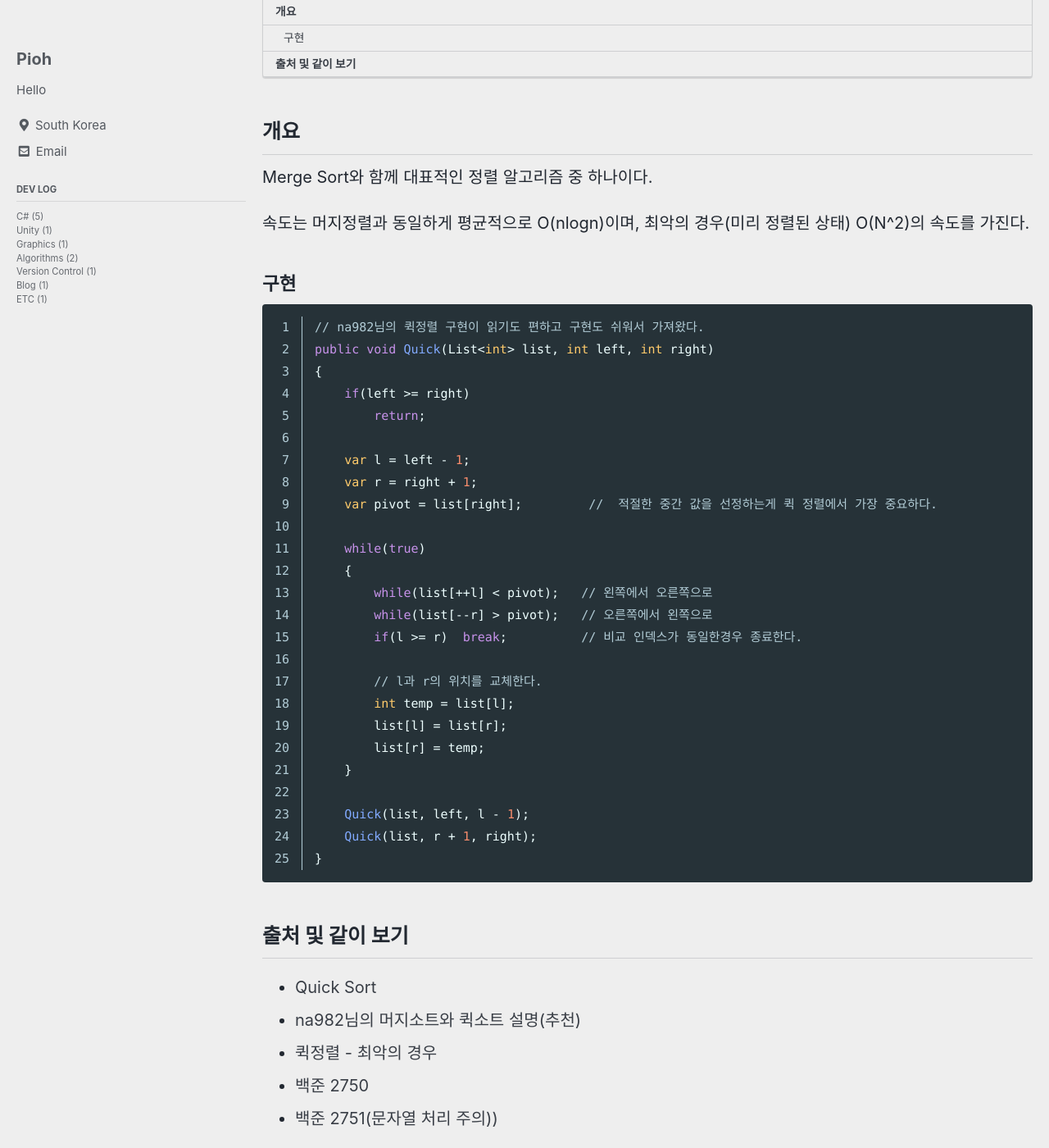
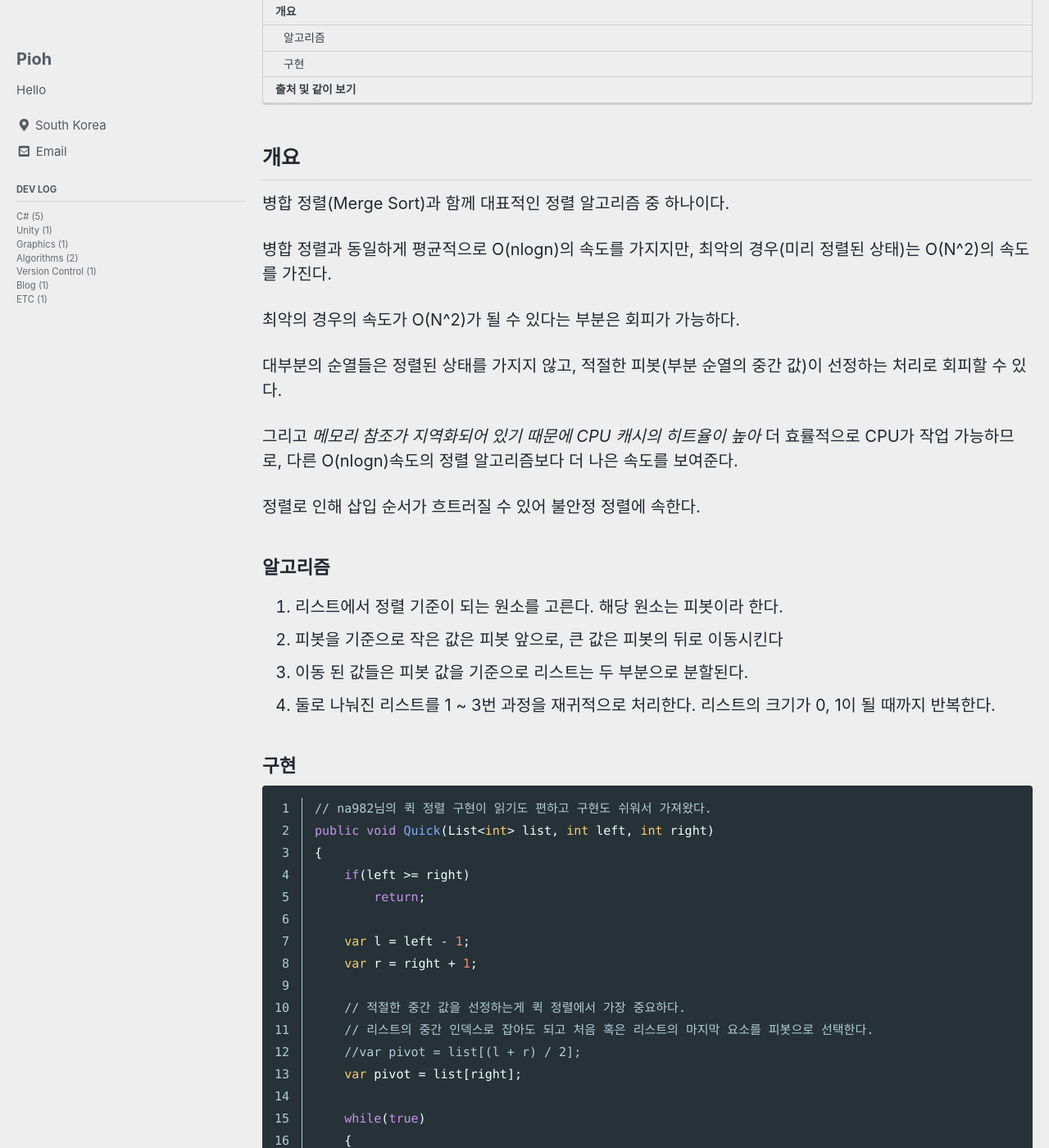
Before and after one commit to devpioh/devpioh.github.io, a Jekyll site: the page built from _posts/Devlog/Algorithms/2022-08-01-QuickSort.md, in a window 1280 px wide and 1400 px high, scrolled down 222 px. Shown: the whole window at 82% size. Built offline with Jekyll 4.4.1, drawn with Linux system fonts in a browser that asks for light colours; cached includes are drawn as plain includes; some web fonts are replaced; some of the changed text lies outside the part shown.

Commit message:
퀵 정렬

````diff
--- a/_posts/Devlog/Algorithms/2022-08-01-QuickSort.md
+++ b/_posts/Devlog/Algorithms/2022-08-01-QuickSort.md
@@ -13,16 +13,27 @@ tag:
 ---
 
 ## 개요
-Merge Sort와 함께 대표적인 정렬 알고리즘 중 하나이다.
+병합 정렬(Merge Sort)과 함께 대표적인 정렬 알고리즘 중 하나이다.
 
-속도는 머지정렬과 동일하게 평균적으로 O(nlogn)이며, 최악의 경우(미리 정렬된 상태) O(N^2)의 속도를 가진다.
+병합 정렬과 동일하게 평균적으로 O(nlogn)의 속도를 가지지만, 최악의 경우(미리 정렬된 상태)는 O(N^2)의 속도를 가진다.
 
+최악의 경우의 속도가 O(N^2)가 될 수 있다는 부분은 회피가 가능하다.
 
+대부분의 순열들은 정렬된 상태를 가지지 않고, 적절한 피봇(부분 순열의 중간 값)이 선정하는 처리로 회피할 수 있다.
 
+그리고 *메모리 참조가 지역화되어 있기 때문에 CPU 캐시의 히트율이 높아* 더 효률적으로 CPU가 작업 가능하므로, 다른 O(nlogn)속도의 정렬 알고리즘보다 더 나은 속도를 보여준다.
+
+정렬로 인해 삽입 순서가 흐트러질 수 있어 불안정 정렬에 속한다.
+
+### 알고리즘
+1. 리스트에서 정렬 기준이 되는 원소를 고른다. 해당 원소는 피봇이라 한다.
+2. 피봇을 기준으로 작은 값은 피봇 앞으로, 큰 값은 피봇의 뒤로 이동시킨다
+3. 이동 된 값들은 피봇 값을 기준으로 리스트는 두 부분으로 분할된다.
+4. 둘로 나눠진 리스트를 1 ~ 3번 과정을 재귀적으로 처리한다. 리스트의 크기가 0, 1이 될 때까지 반복한다.
 
 ### 구현
 ```cs
-// na982님의 퀵정렬 구현이 읽기도 편하고 구현도 쉬워서 가져왔다.
+// na982님의 퀵 정렬 구현이 읽기도 편하고 구현도 쉬워서 가져왔다.
 public void Quick(List<int> list, int left, int right)
 {
     if(left >= right)
@@ -30,13 +41,17 @@ public void Quick(List<int> list, int left, int right)
 
     var l = left - 1;
     var r = right + 1;
-    var pivot = list[right];         //  적절한 중간 값을 선정하는게 퀵 정렬에서 가장 중요하다.
+
+    // 적절한 중간 값을 선정하는게 퀵 정렬에서 가장 중요하다.
+    // 리스트의 중간 인덱스로 잡아도 되고 처음 혹은 리스트의 마지막 요소를 피봇으로 선택한다.
+    //var pivot = list[(l + r) / 2];
+    var pivot = list[right];
 
     while(true)
     {
         while(list[++l] < pivot);   // 왼쪽에서 오른쪽으로
         while(list[--r] > pivot);   // 오른쪽에서 왼쪽으로
-        if(l >= r)  break;          // 비교 인덱스가 동일한경우 종료한다.
+        if(l >= r)  break;          // 비교 인덱스가 동일한 경우 종료
 
         // l과 r의 위치를 교체한다.
         int temp = list[l];
@@ -50,8 +65,9 @@ public void Quick(List<int> list, int left, int right)
 ```
 
 ## 출처 및 같이 보기
-- <a herf="https://www.geeksforgeeks.org/quick-sort/">Quick Sort</a>
-- <a href="https://na982.tistory.com/109?category=92742">na982님의 머지소트와 퀵소트 설명(추천)</a>
-- <a href="https://velog.io/@sparkbosing/%ED%80%B5%EC%A0%95%EB%A0%AC-%ED%80%B5%EC%A0%95%EB%A0%AC%EC%9D%98-%EC%B5%9C%EC%95%85%EC%9D%B4-n2%EC%9D%B8-%EC%9D%B4%EC%9C%A0">퀵정렬 - 최악의 경우</a>
+- <a href="https://ko.wikipedia.org/wiki/%ED%80%B5_%EC%A0%95%EB%A0%AC">위키 퀵 정렬</a>
+- <a href="https://www.geeksforgeeks.org/quick-sort/">GeeksForGeeks 퀵 정렬</a>
+- <a href="https://na982.tistory.com/109?category=92742">na982님의 병합 정렬과 퀵 정렬 설명(추천)</a>
+- <a href="https://velog.io/@sparkbosing/%ED%80%B5%EC%A0%95%EB%A0%AC-%ED%80%B5%EC%A0%95%EB%A0%AC%EC%9D%98-%EC%B5%9C%EC%95%85%EC%9D%B4-n2%EC%9D%B8-%EC%9D%B4%EC%9C%A0">퀵 정렬 - 최악의 경우</a>
+- <a href="https://stackoverflow.com/questions/70402/why-is-quicksort-better-than-mergesort">why quick sort better than merge sort?</a>
 - <a href="https://www.acmicpc.net/problem/2750">백준 2750</a>
-- <a href="https://www.acmicpc.net/problem/2750">백준 2751(문자열 처리 주의))</a>
````
